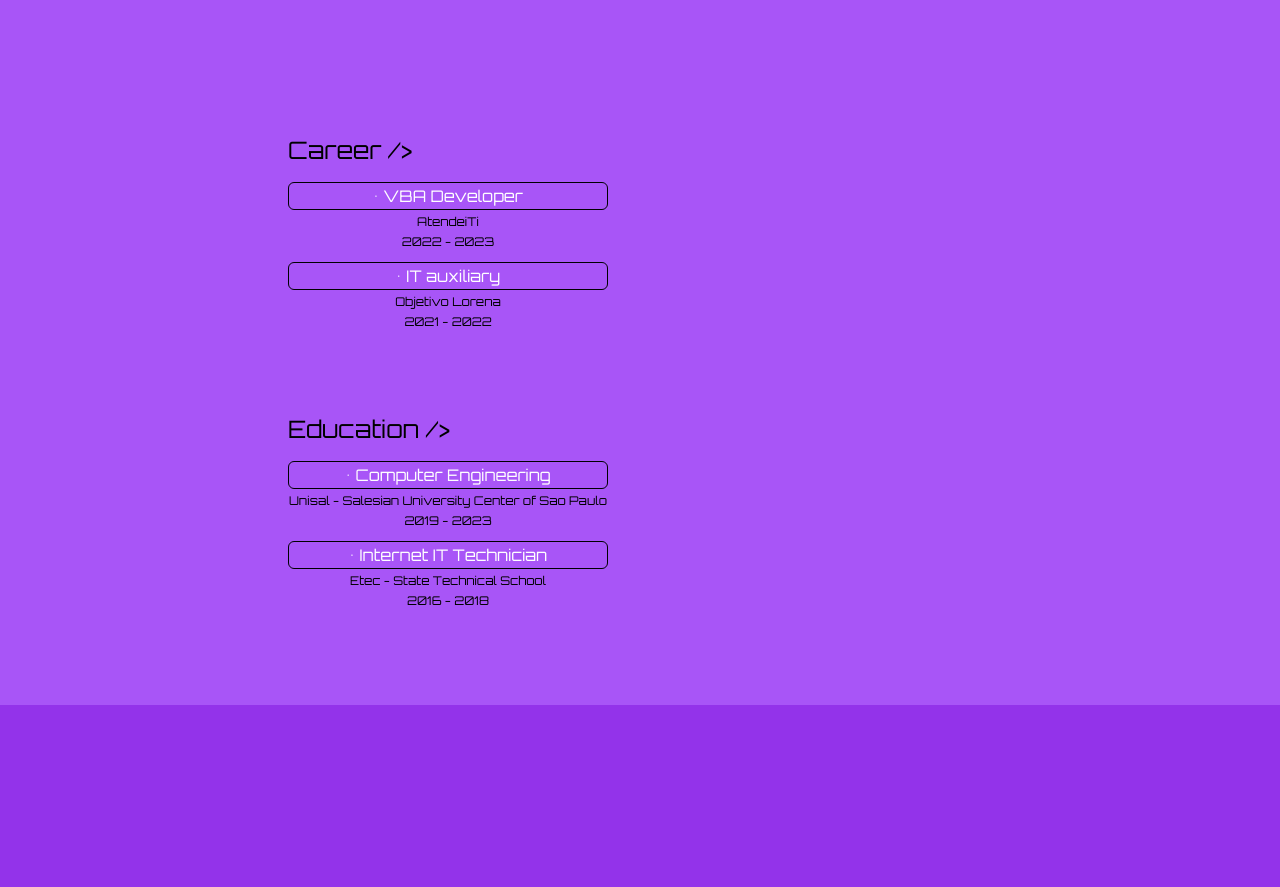
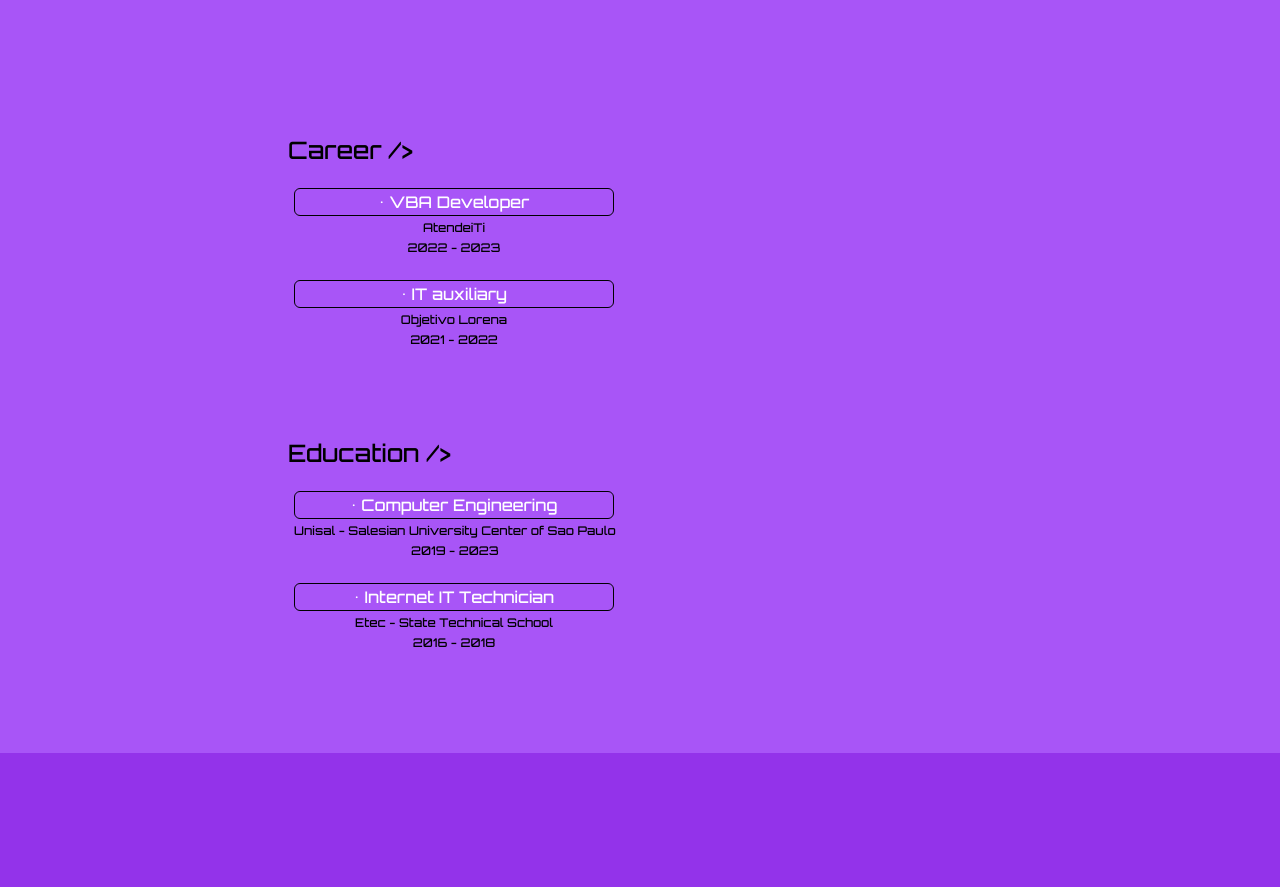
Before and after one commit to DiegoCstyles/portfolio, a Next.js app: page / in a window 1280 px wide. Shown: the part 1360-2247 px from the top of the page. Built offline with nearby package versions, Linux system fonts and the light colour scheme.

Commit message:
Update Section.tsx

```diff
--- a/components/About/Section.tsx
+++ b/components/About/Section.tsx
@@ -186,14 +186,14 @@ const Section = ({ currentLanguage }: AboutProps) => {
             </div>
 
             {/* timeline */}
-            <div style={{ transform: 'translateY(var(--timeline-offset))' }} className="mt-36">
+            <div style={{ transform: 'translateY(var(--timeline-offset))' }} className="mt-36 font-medium">
 
               <div className="flex items-start mt-3 text-base leading-relaxed text-black dark:text-black">
                 <div>
                   <h2 className="text-left text-2xl leading-relaxed text-black dark:text-white">{translations[currentLanguage].h2Career} /&gt;</h2>
                 </div>
               </div>
-              <div onMouseEnter={() => handleSpanHover('firstSpan')} onMouseLeave={() => handleSpanHover(null)} className={`zoom-effect flex items-start mt-3 text-base leading-relaxed text-black dark:text-black ${hoveredSpan === 'firstSpan' ? 'active' : ''}`}>
+              <div onMouseEnter={() => handleSpanHover('firstSpan')} onMouseLeave={() => handleSpanHover(null)} className={`zoom-effect flex items-start mt-3 text-base leading-relaxed text-black dark:text-black p-1.5 ${hoveredSpan === 'firstSpan' ? 'active' : ''}`}>
                 <div className='text-left'>
                   <div className='flex'>
                     <p className=" border border-black dark:border-white rounded-md text-white dark:text-white text-center w-80 "> • {translations[currentLanguage].firstCareerTitle}</p>
@@ -208,7 +208,7 @@ const Section = ({ currentLanguage }: AboutProps) => {
                   {translations[currentLanguage].firstCareerP2}
                 </span>}
               </div>
-              <div onMouseEnter={() => handleSpanHover('secondSpan')} onMouseLeave={() => handleSpanHover(null)} className={`zoom-effect flex items-start mt-3 text-base leading-relaxed text-black dark:text-black ${hoveredSpan === 'secondSpan' ? 'active' : ''}`}>
+              <div onMouseEnter={() => handleSpanHover('secondSpan')} onMouseLeave={() => handleSpanHover(null)} className={`zoom-effect flex items-start mt-3 text-base leading-relaxed text-black dark:text-black p-1.5 ${hoveredSpan === 'secondSpan' ? 'active' : ''}`}>
                 <div className='text-left'>
                   <div className='flex'>
                     <p className="border border-black dark:border-white rounded-md text-white dark:text-white text-center w-80"> • {translations[currentLanguage].secondCareerTitle}</p>
@@ -235,7 +235,7 @@ const Section = ({ currentLanguage }: AboutProps) => {
                   <h2 className="text-left text-2xl leading-relaxed text-black dark:text-white">{translations[currentLanguage].h2Education} /&gt;</h2>
                 </div>
               </div>
-              <div onMouseEnter={() => handleSpanHover('thirdSpan')} onMouseLeave={() => handleSpanHover(null)} className={`zoom-effect flex items-start mt-3 text-base leading-relaxed text-black dark:text-black ${hoveredSpan === 'thirdSpan' ? 'active' : ''}`}>
+              <div onMouseEnter={() => handleSpanHover('thirdSpan')} onMouseLeave={() => handleSpanHover(null)} className={`zoom-effect flex items-start mt-3 text-base leading-relaxed text-black dark:text-black p-1.5 ${hoveredSpan === 'thirdSpan' ? 'active' : ''}`}>
                 <div className='text-left'>
                   <div className='flex'>
                     <p className=" border border-black dark:border-white rounded-md text-white dark:text-white text-center w-80"> • {translations[currentLanguage].firstAcademicTitle}</p>
@@ -246,7 +246,7 @@ const Section = ({ currentLanguage }: AboutProps) => {
                 {hoveredSpan === 'thirdSpan' && <span className='ml-10 text-xs text-justify bg-black/30 rounded-md p-1.5' dangerouslySetInnerHTML={{ __html: translations[currentLanguage].firstAcademic }}>
                 </span>}
               </div>
-              <div onMouseEnter={() => handleSpanHover('fourthSpan')} onMouseLeave={() => handleSpanHover(null)} className={`zoom-effect flex items-start mt-3 text-base leading-relaxed text-black dark:text-black ${hoveredSpan === 'fourthSpan' ? 'active' : ''}`}>
+              <div onMouseEnter={() => handleSpanHover('fourthSpan')} onMouseLeave={() => handleSpanHover(null)} className={`zoom-effect flex items-start mt-3 text-base leading-relaxed text-black dark:text-black p-1.5 ${hoveredSpan === 'fourthSpan' ? 'active' : ''}`}>
                 <div className='text-left'>
                   <div className='flex'>
                     <p className=" border border-black dark:border-white rounded-md text-white dark:text-white text-center w-80"> • {translations[currentLanguage].secondAcademicTitle}</p>
```
